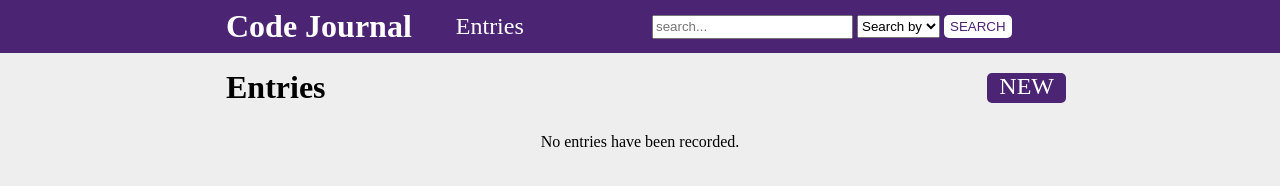
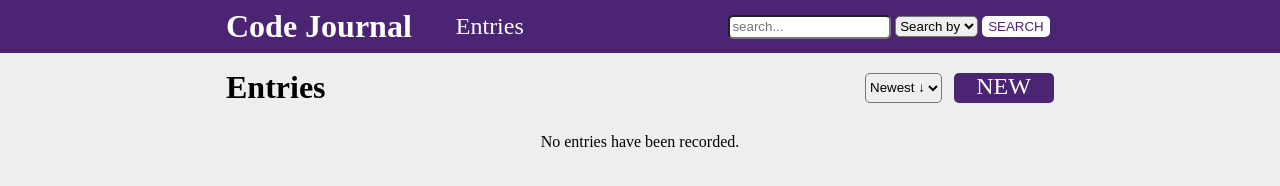
Before and after one commit to nmotamedi/code-journal, a website: page index.html in a window 1280 px wide. Both pictures are taken after a click on the link "Entries". Drawn offline with Linux system fonts and the light colour scheme.

Commit message:
Completed sort functionality #11

```diff
--- a/css/styles.css
+++ b/css/styles.css
@@ -148,12 +148,24 @@ dialog {
   flex-basis: content;
 }
 
-.entries-new {
+.new-col {
   background-color: #4c2474;
   color: #fff;
   border-radius: 5px;
   height: 30px;
   width: 100px;
+  padding: 0;
+  text-align: center;
+}
+
+.sort-new-row {
+  margin-bottom: 0;
+  align-items: center;
+}
+
+#entries-sort {
+  height: 30px;
+  border-radius: 5px;
 }
 
 .header-row {
@@ -188,12 +200,24 @@ dialog {
   width: 50%;
 }
 
+.search-row {
+  align-items: center;
+  margin-bottom: 0;
+  justify-content: flex-end;
+}
+
+#search-bar {
+  flex-basis: 81%;
+}
+
 #search-bar > input {
   display: inline;
+  border-radius: 5px;
 }
 
 #search-bar > select {
-  height: 23px;
+  height: 21px;
+  border-radius: 5px;
 }
 
 #search-bar > button {
@@ -201,5 +225,5 @@ dialog {
   color: #4c2474;
   border-radius: 5px;
   width: fit-content;
-  height: 23px;
+  height: 21px;
 }
--- a/index.html
+++ b/index.html
@@ -30,8 +30,13 @@
             </div>
           </div>
           <div class="column-half search-col hidden">
+            <div class="row search-row">
               <form id="search-bar">
-              <input required type="text" id="search" placeholder="search..." />
+                <input
+                  required
+                  type="search"
+                  id="search"
+                  placeholder="search..." />
                 <select required name="search-by" id="search-select">
                   <option value="">Search by</option>
                   <option value="title">Title</option>
@@ -39,6 +44,7 @@
                 </select>
                 <button>Search</button>
               </form>
+            </div>
           </div>
         </div>
       </div>
@@ -115,7 +121,17 @@
             <h2>Entries</h2>
           </div>
           <div class="column-half entries-new">
+            <div class="row sort-new-row">
+              <div class="column-half sort-col">
+                <select name="entries-select" id="entries-sort">
+                  <option value="newest-down">Newest &darr;</option>
+                  <option value="oldest-down">Newest &uarr;</option>
+                </select>
+              </div>
+              <div class="column-half new-col">
                 <a class="new" data-switch="entry-form">New</a>
+              </div>
+            </div>
           </div>
         </div>
         <h5 class="no-entries">No entries have been recorded.</h5>
--- a/js/data.js
+++ b/js/data.js
@@ -5,6 +5,7 @@ let data = {
   entries: [],
   editing: null,
   nextEntryId: 1,
+  sort: 'newest-down',
 };
 window.addEventListener('beforeunload', () => {
   const dataJSON = JSON.stringify(data);
--- a/js/main.js
+++ b/js/main.js
@@ -14,6 +14,7 @@ const $dialog = document.querySelector('dialog');
 const $confirmDelete = document.querySelector('.confirm-delete');
 const $searchBar = document.querySelector('.search-col');
 const $search = document.querySelector('#search-bar');
+const $entriesSort = document.querySelector('#entries-sort');
 if (
   !$entryTitle ||
   !$entriesTitle ||
@@ -121,13 +122,23 @@ function renderEntry(entry) {
   return $containingLi;
 }
 document.addEventListener('DOMContentLoaded', () => {
+  DOMLoadHandler();
+  viewSwap(data.view);
+  const options = $entriesSort.children;
+  for (let option of options) {
+    if (option.getAttribute('value') === data.sort) {
+      option.defaultSelected = true;
+    }
+  }
+  toggleNoEntries();
+});
+function DOMLoadHandler() {
+  $ul.textContent = '';
   data.entries.forEach((entry) => {
     const $newEntry = renderEntry(entry);
     $ul.append($newEntry);
   });
-  viewSwap(data.view);
-  toggleNoEntries();
-});
+}
 function toggleNoEntries() {
   const $noEntries = document.querySelector('.no-entries');
   if (data.entries.length > 0) {
@@ -160,6 +171,7 @@ function viewSwap(view) {
   $deleteButton.classList.add('hide');
   $entriesTitle.textContent = 'Entries';
   $entryTitle.textContent = 'New Entry';
+  $entriesSort.classList.remove('hidden');
 }
 const $anchors = document.querySelectorAll('a');
 $anchors.forEach((anchor) => {
@@ -214,8 +226,7 @@ $search.addEventListener('submit', (event) => {
   const $searchSelector = $formElements['search-select'].value;
   $search.reset();
   $entriesTitle.textContent = 'Search Results:';
-  console.log($searchQuery);
-  console.log($searchSelector);
+  $entriesSort.classList.add('hidden');
   for (const entry of data.entries) {
     let prop = '';
     switch ($searchSelector) {
@@ -232,3 +243,12 @@ $search.addEventListener('submit', (event) => {
     }
   }
 });
+$entriesSort?.addEventListener('input', (event) => {
+  const $eventTarget = event.target;
+  const $sortValue = $eventTarget.value;
+  if ($sortValue !== data.sort) {
+    data.entries = data.entries.reverse();
+    DOMLoadHandler();
+    data.sort = $sortValue;
+  }
+});
--- a/ts/data.ts
+++ b/ts/data.ts
@@ -5,11 +5,13 @@ let data: {
   entries: FormObject[];
   editing: null | FormObject;
   nextEntryId: number;
+  sort: string;
 } = {
   view: 'entry-form',
   entries: [],
   editing: null,
   nextEntryId: 1,
+  sort: 'newest-down',
 };
 
 window.addEventListener('beforeunload', () => {
```
Also changed, not shown: ts/main.ts (+30 -6 lines). Lines whose indentation alone changed are shown as unchanged.
